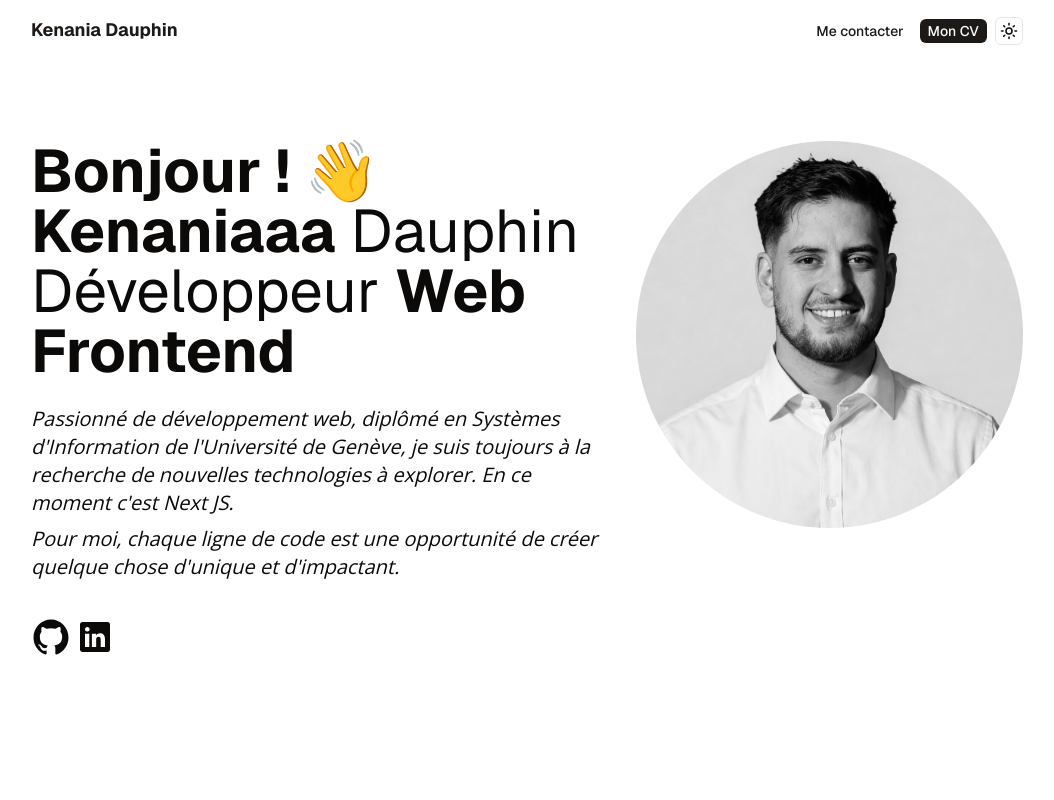
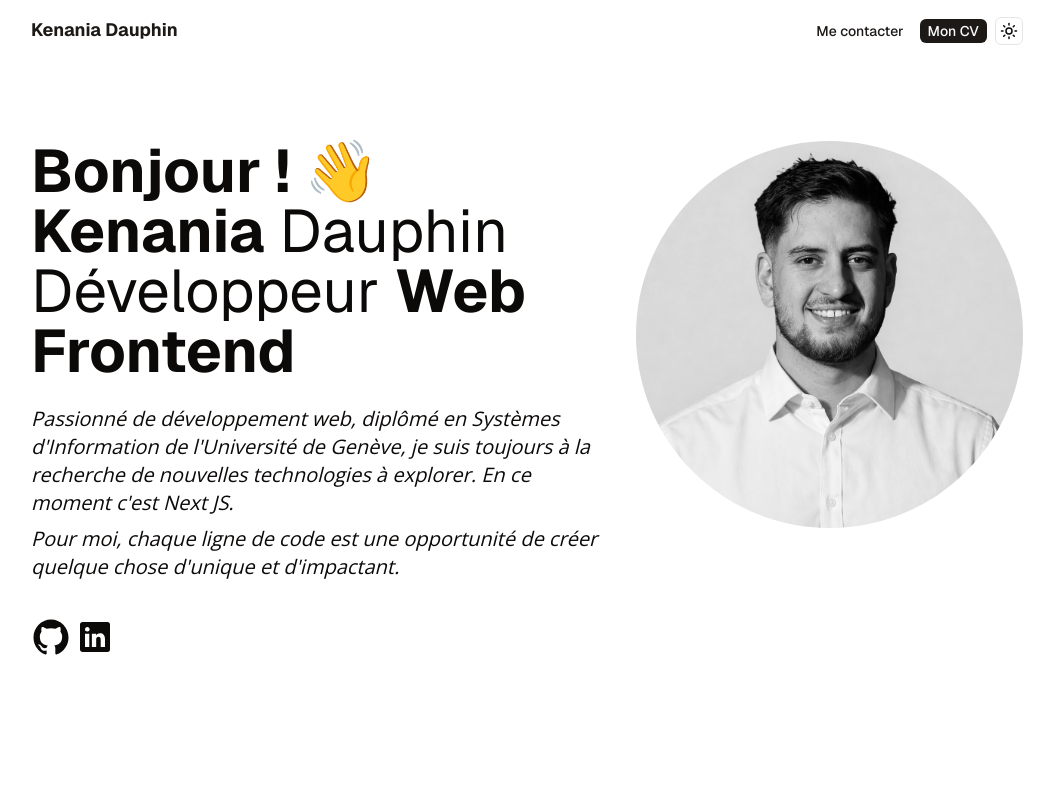
Before and after one commit to ManaToa/portfolio-nextjs, a Next.js app: page / in a window 1280 px wide. Shown: the top 800 px of the page, without its empty margins (113-1167 px from the left). Built offline with nearby package versions, Linux system fonts and the light colour scheme.

Commit message:
End test workflow and deploy

```diff
--- a/components/Hero/index.tsx
+++ b/components/Hero/index.tsx
@@ -15,7 +15,7 @@ export const Hero = (): JSX.Element => {
         <div className='text-4xl lg:text-6xl'>
           <p className='font-bold'>Bonjour ! 👋</p>
           <h2>
-            <span className='font-bold'>Kenaniaaa</span> Dauphin
+            <span className='font-bold'>Kenania</span> Dauphin
           </h2>
           <h3>
             Développeur <span className='font-bold'>Web Frontend</span>
```
